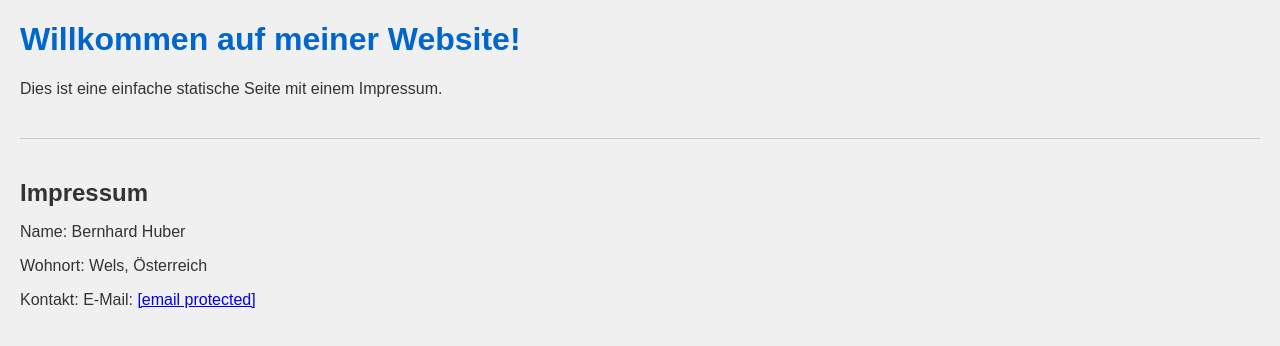
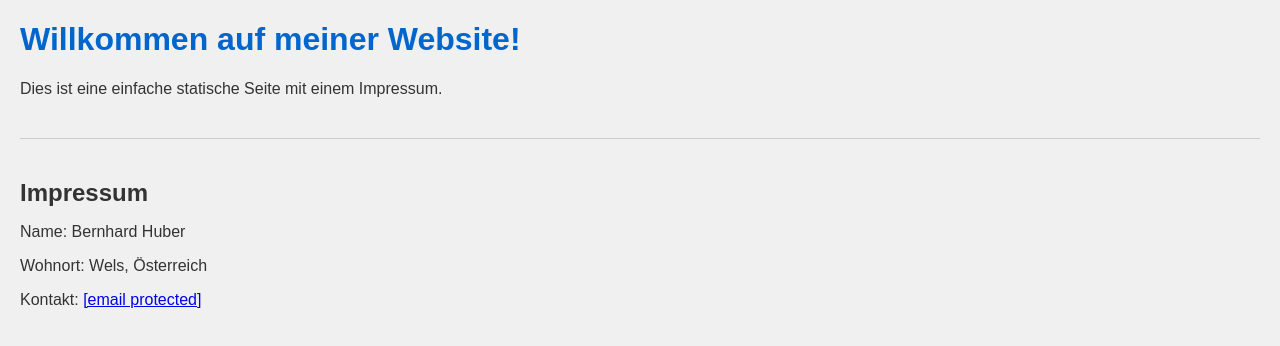
Before and after one commit to Lenny156x/meine-website, a plain HTML site: page public/index.html in a window 1280 px wide. Drawn offline with Linux system fonts and the light colour scheme; a script that the page names is missing.

Commit message:
Update index.html

```diff
--- a/public/index.html
+++ b/public/index.html
@@ -14,8 +14,7 @@
         <h2>Impressum</h2>
         <p>Name: Bernhard Huber</p>
         <p>Wohnort: Wels, Österreich</p>
-        <p>Kontakt: E-Mail:
-     <a href="/cdn-cgi/l/email-protection#066e7364637464633e3546616b676f6a2865696b" class="__cf_email__">[email&nbsp;protected]</a>
+        <p>Kontakt: <a href="/cdn-cgi/l/email-protection#066e7364637464633e3546616b676f6a2865696b" class="__cf_email__">[email&nbsp;protected]</a>
      <script data-cfasync="false" src="/cdn-cgi/scripts/f2bf09f8/cloudflare-static/email-decode.min.js"></script></p>
     </footer>
 
```
